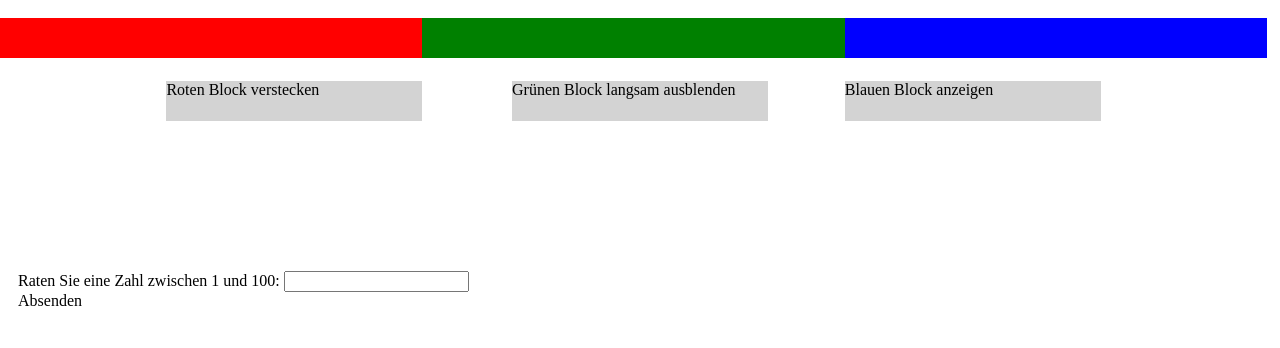
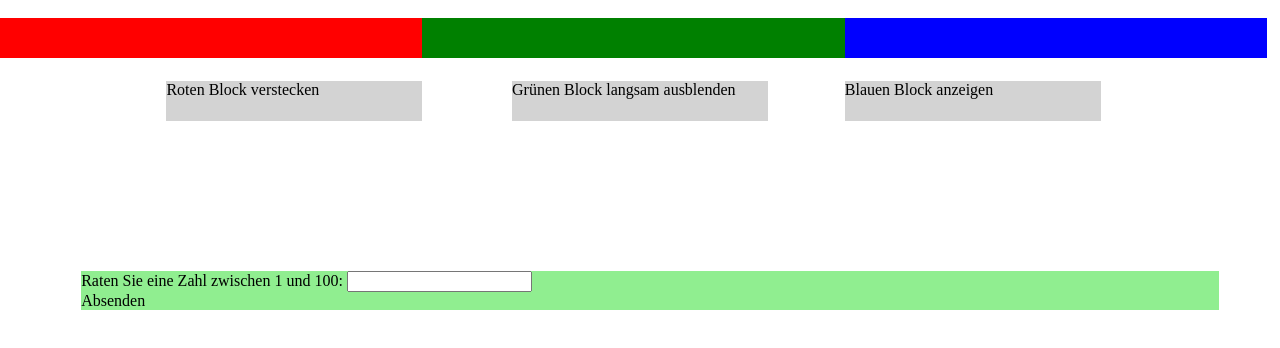
Before and after one commit to DavidWeissteiner/jQuery, a plain HTML site: page Übungsaufgaben_jQuery/index.html in a window 1280 px wide. Drawn offline with Linux system fonts and the light colour scheme.

Commit message:
Design finished

```diff
--- a/Übungsaufgaben_jQuery/css/style.css
+++ b/Übungsaufgaben_jQuery/css/style.css
@@ -68,4 +68,7 @@
 
 #ratespiel{
     margin-top: 20%;
+    background-color: lightgreen;
+    width: 90%;
+    margin-left: 5%;
 }
```
